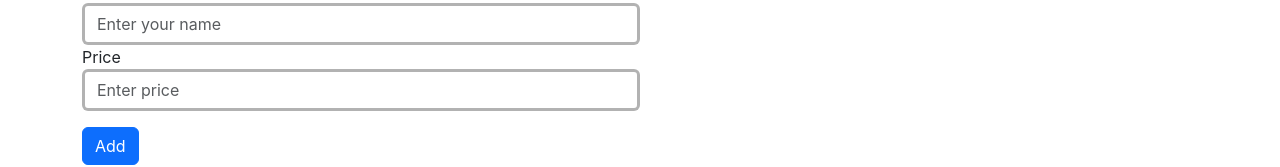
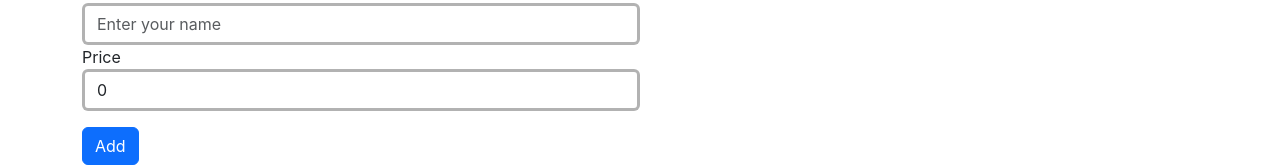
Before and after one commit to ashishp911/ReactJS-Project-1, a React (Create React App) app: page / in a window 1280 px wide. Shown: the part 125-292 px from the top of the page. Built offline with nearby package versions, Linux system fonts and the light colour scheme.

Commit message:
project_done commit1

```diff
--- a/src/App.js
+++ b/src/App.js
@@ -61,18 +61,27 @@ function App() {
     let newProductList = [...productList];
     let newTotalAmount = totalAmount;
     newTotalAmount -=
-      newProductList[index].quantity * newProductList[index].price;
+    newProductList[index].quantity * newProductList[index].price;
     newProductList.splice(index, 1);
 
     setProductList(newProductList);
     setTotalAmount(newTotalAmount);
   };
 
+  const addItem = (name, price) => {
+    let newProductList = [...productList];
+    newProductList.push({
+      name : name,
+      price : price,
+      quantity : 0
+    })
+    setProductList(newProductList);
+  }
   return (
     <>
       <Navbar />
       <main className="container mt-5">
-        <AddItem />
+        <AddItem addItem = {addItem} />
         <ProductList
           productList={productList}
           incrementQuantity={incrementQuantity}
--- a/src/components/AddItem.js
+++ b/src/components/AddItem.js
@@ -1,13 +1,24 @@
 import React from 'react'
 
 class AddItem extends React.Component{
+    // To use props in a class component, we use this.props
+    constructor(props){
+        super(props);
+        this.state = {
+            productName : "",
+            productPrice : 0
+        };
+    };
   render() {
     const styles = {
         border: '3px solid rgba(0, 0, 0, 0.3)',
    };
     return (
       <div>
-        <form>
+        <form onSubmit={(e) => {
+            e.preventDefault();
+            this.props.addItem(this.state.productName, Number(this.state.productPrice));
+          }}>
           <div className="col-6">
             <label htmlFor="inputName">Name</label>
             <input
@@ -17,6 +28,11 @@ class AddItem extends React.Component{
               aria-describedby="name"
               placeholder="Enter your name"
               style={styles}
+              name = "productName"
+              onChange={(e) => {
+                this.setState({productName : e.currentTarget.value})
+              }}
+              value = {this.state.productName}
             />
           </div>
 
@@ -28,6 +44,11 @@ class AddItem extends React.Component{
               id="inputPrice"
               placeholder="Enter price"
               style={styles}
+              name = "productPrice"
+              onChange={(e) => {
+                this.setState({productPrice: Number(e.currentTarget.value)})
+              }}
+              value = {this.state.productPrice}
             />
           </div>
           <button type="submit" className="btn btn-primary">
--- a/src/components/Product.js
+++ b/src/components/Product.js
@@ -11,16 +11,16 @@ export default function Product(props) {
         </h2>
       </div>
         <div className="col-3">
-            <div class="btn-group" role="group" aria-label="Basic outlined example">
-            <button type="button" class="btn btn-outline-primary" onClick={() => {
+            <div className="btn-group" role="group" aria-label="Basic outlined example">
+            <button type="button" className="btn btn-outline-primary" onClick={() => {
                 props.decrementQuantity(props.index)
             }}>
                 -
             </button>
-            <button type="button" class="btn btn-outline-primary">
+            <button type="button" className="btn btn-outline-primary">
                 {props.product.quantity}
             </button>
-            <button type="button" class="btn btn-outline-primary" onClick={() => {
+            <button type="button" className="btn btn-outline-primary" onClick={() => {
                 props.incrementQuantity(props.index)
             }}>
                 +
```
